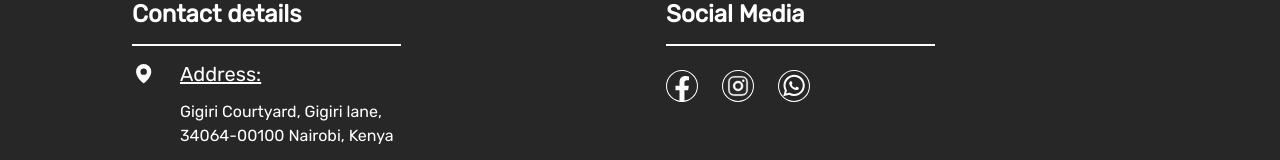
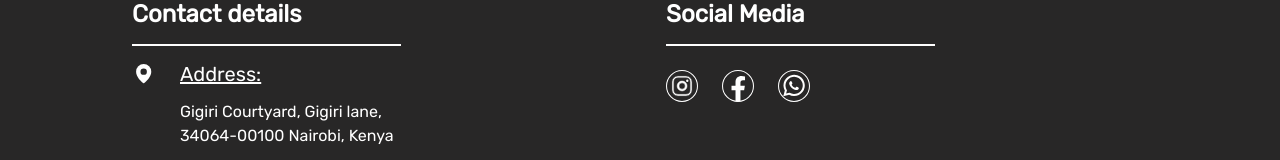
Before and after one commit to zidanegimiga/SomaSanaa, a Next.js app: page / in a window 1280 px wide. Shown: the part 3998-4158 px from the top of the page. Built offline with nearby package versions, Linux system fonts and the light colour scheme.

Commit message:
feat: add social media links to icons

```diff
--- a/src/shared/Footer/Footer.tsx
+++ b/src/shared/Footer/Footer.tsx
@@ -1,4 +1,5 @@
 import React from "react";
+import Link from "next/link";
 import styles from "./Footer.module.scss";
 
 const Footer = () => {
@@ -37,8 +38,8 @@ const Footer = () => {
           <h4>Social Media</h4>
           <div className={styles.horizontalLine}></div>
           <div className={styles.smIconsGroup}>
+            <Link href="https://www.instagram.com/creativesgarage/"><div className={styles.instagram}></div></Link>
             <div className={styles.facebook}></div>
-            <div className={styles.instagram}></div>
             <div className={styles.whatsapp}></div>
           </div>
         </div>
```
